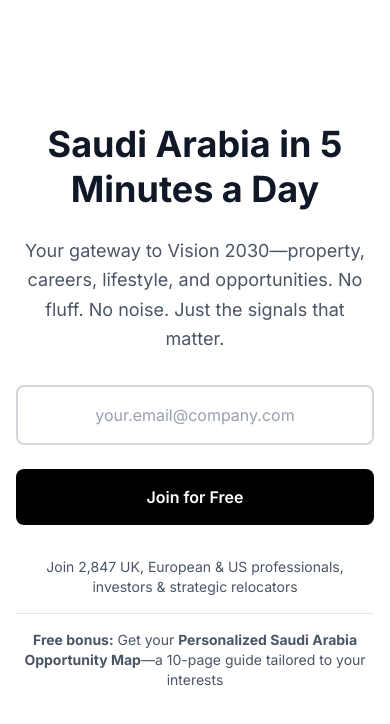
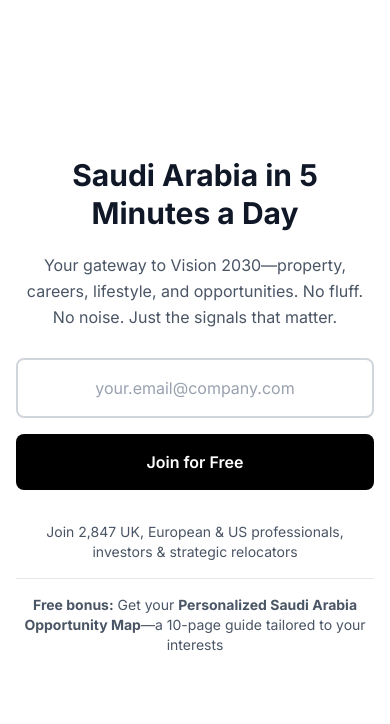
Before and after one commit to github4rslan/news-latter-subscriber, a Next.js app: page / in a window 390 px wide. Shown: the top 724 px of the page. Built offline with nearby package versions, Linux system fonts and the light colour scheme.

Commit message:
Refactor newsletter landing page layout and improve form accessibility

```diff
--- a/app/page.js
+++ b/app/page.js
@@ -1,7 +1,7 @@
 'use client'
 
 import { useState } from 'react'
-import { CheckCircle, Mail } from 'lucide-react'
+import { CheckCircle } from 'lucide-react'
 
 export default function NewsletterLanding() {
   const [formData, setFormData] = useState({
@@ -58,15 +58,15 @@ export default function NewsletterLanding() {
   }
 
   return (
-    <div className="min-h-screen bg-white flex items-center justify-center px-4 py-8">
+    <div className="min-h-screen bg-white flex items-center justify-center px-4 py-10 sm:px-6 lg:px-8">
       <div className="max-w-2xl w-full">
         {/* Header */}
         <div className="text-center mb-8">
-          <h1 className="text-4xl md:text-5xl font-bold text-gray-900 mb-6 leading-tight">
+          <h1 className="text-3xl sm:text-4xl lg:text-5xl font-bold text-gray-900 mb-5 sm:mb-6 leading-tight">
             Saudi Arabia in 5 Minutes a Day
           </h1>
 
-          <p className="text-lg text-gray-600 leading-relaxed mb-8">
+          <p className="text-base sm:text-lg text-gray-600 leading-relaxed mb-7 sm:mb-8">
             Your gateway to Vision 2030—property, careers, lifestyle, and opportunities.
             No fluff. No noise. Just the signals that matter.
           </p>
@@ -91,25 +91,26 @@ export default function NewsletterLanding() {
             </div>
           )}
 
+          <form onSubmit={handleSubmit} className="max-w-md mx-auto mb-8 space-y-4">
             {/* Email Input - Simple */}
-          <div className="max-w-md mx-auto mb-6">
             <input
               type="email"
               name="email"
               value={formData.email}
               onChange={handleChange}
               placeholder="your.email@company.com"
+              autoComplete="email"
+              inputMode="email"
               disabled={loading}
-              className="w-full px-6 py-4 border-2 border-gray-300 rounded-lg text-gray-900 placeholder-gray-400 focus:outline-none focus:border-gray-900 transition-all disabled:bg-gray-50 disabled:cursor-not-allowed text-center"
+              className="w-full px-5 sm:px-6 py-4 border-2 border-gray-300 rounded-lg text-gray-900 placeholder-gray-400 focus:outline-none focus:border-gray-900 transition-all disabled:bg-gray-50 disabled:cursor-not-allowed text-center text-base"
               required
             />
-          </div>
 
             {/* Submit Button */}
             <button
-            onClick={handleSubmit}
+              type="submit"
               disabled={loading}
-            className="w-full max-w-md mx-auto block py-4 px-8 bg-black hover:bg-gray-800 text-white font-semibold rounded-lg transition-all duration-300 disabled:opacity-50 disabled:cursor-not-allowed mb-8"
+              className="w-full py-4 px-8 bg-black hover:bg-gray-800 text-white font-semibold rounded-lg transition-all duration-300 disabled:opacity-50 disabled:cursor-not-allowed text-base"
             >
               {loading ? (
                 <span className="flex items-center justify-center gap-2">
@@ -123,10 +124,11 @@ export default function NewsletterLanding() {
                 'Join for Free'
               )}
             </button>
+          </form>
 
           {/* Trust Indicators */}
           <div className="space-y-4 text-gray-600">
-            <p className="flex items-center justify-center gap-2 text-sm">
+            <p className="flex flex-wrap items-center justify-center gap-2 text-sm text-center">
               <span>Join 2,847 UK, European & US professionals, investors & strategic relocators</span>
             </p>
 
```
Lines whose indentation alone changed are shown as unchanged.
